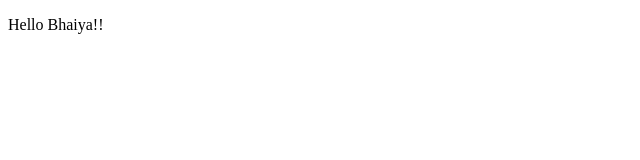
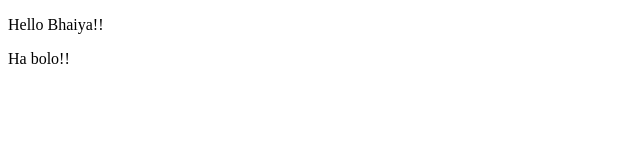
Before and after one commit to Nazm-nahid/Test, a plain HTML site: page index.html in a window 1280 px wide. Shown: the full height of the page, 0-640 px from the left. Drawn offline with Linux system fonts and the light colour scheme.

Commit message:
Update index.html

```diff
--- a/index.html
+++ b/index.html
@@ -2,4 +2,8 @@
 <p>
     Hello Bhaiya!!
 </p>
+<p>
+    Ha bolo!!
+</p>
+
 </html>
```
